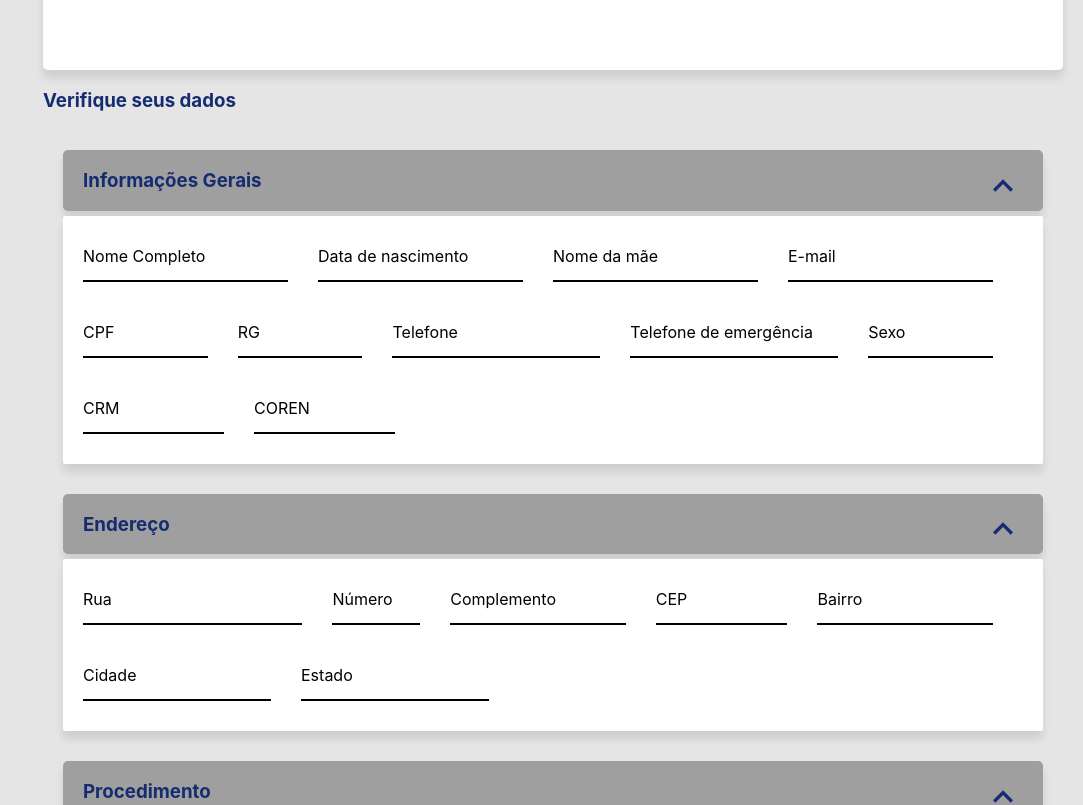
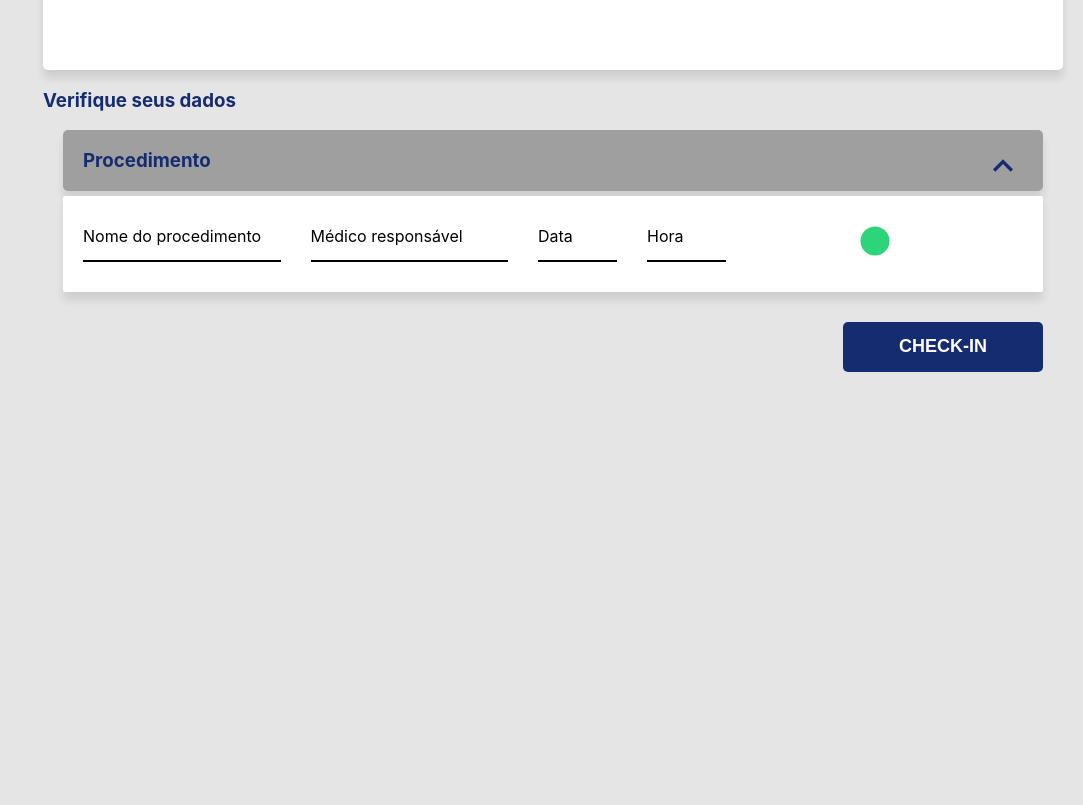
Before and after one commit to DoTTa0/TCC, a React (Vite) app in the folder client/: page /checkin in a window 1280 px wide. Shown: the part 1340-2145 px from the top of the page, without its empty margins (197-1280 px from the left). After the commit the page ends 1757 px from the top, so only its background shows below. Built offline with nearby package versions, Linux system fonts and the light colour scheme.

Commit message:
feat: lógica de da tela de detalhe de usuário

```diff
--- a/client/src/components/InputComponent/index.tsx
+++ b/client/src/components/InputComponent/index.tsx
@@ -6,18 +6,22 @@ interface InputComponentProps {
     required?: boolean;
     type?: string;
     value: string;
-    setValue: Dispatch<React.SetStateAction<string>>;
+    // eslint-disable-next-line @typescript-eslint/no-explicit-any
+    setValue: Dispatch<React.SetStateAction<any>>;
+    // eslint-disable-next-line @typescript-eslint/no-explicit-any
+    object?: any;
+    nameObject: string;
 }
 
 
-const InputComponent: React.FC<InputComponentProps> = ({ title, required = true, type = 'text', value, setValue }) =>{
+const InputComponent: React.FC<InputComponentProps> = ({ title, required = true, type = 'text', value, setValue, object, nameObject = '' }) =>{
     return(
         <Main>
             <Input
             required={required}
             type={type}
             value={value}
-            onChange={(event) => setValue(event.target.value)} />
+            onChange={(event) => setValue({...object, [nameObject]: event.target.value})} />
             <Label>{title}</Label>
         </Main>
 
--- a/client/src/components/UserProfile/index.tsx
+++ b/client/src/components/UserProfile/index.tsx
@@ -1,84 +1,100 @@
-import { useState } from "react";
+import { Dispatch } from "react";
 import ExpandableComponent from "../ExpandableComponent";
 import InputComponent from "../InputComponent";
 import { DivFormInfo, FormInfo, FormInfoItem, UserProfileMain } from "./styles";
+import IUser from "../../interfaces/IUser";
+import IAddress from "../../interfaces/IAddress";
 
-const UserProfile = () => {
-    const [name, setName] = useState('');
+interface UserProfileProps {
+    getUserType?: number;
+    user: IUser;
+    setUser: Dispatch<React.SetStateAction<IUser>>;
+    address: IAddress;
+    setAddress: Dispatch<React.SetStateAction<IAddress>>;
+}
+
+const UserProfile: React.FC<UserProfileProps> = ({user, setUser, address, setAddress, getUserType = Number(localStorage.getItem('userType'))}) => {
+
     return (
         <UserProfileMain>
             <ExpandableComponent title='Informações Gerais'>
                 <FormInfo>
                     <DivFormInfo>
                         <FormInfoItem width='25%'>
-                            <InputComponent title='Nome Completo' value={name} setValue={setName}/>
+                            <InputComponent title='Nome Completo' value={user.name} object={user} nameObject={'name'} setValue={setUser}/>
                         </FormInfoItem>
                         <FormInfoItem width='25%'>
-                            <InputComponent title='Data de nascimento' value={name} setValue={setName}/>
+                            <InputComponent title='Data de nascimento' value={user.birthDate} object={user} nameObject={'birthDate'} setValue={setUser}/>
                         </FormInfoItem>
                         <FormInfoItem width='25%'>
-                            <InputComponent title='Nome da mãe' value={name} setValue={setName}/>
+                            <InputComponent title='Nome da mãe' value={user.nameMother} object={user} nameObject={'nameMother'} setValue={setUser}/>
                         </FormInfoItem>
                         <FormInfoItem width='25%'>
-                            <InputComponent title='E-mail' value={name} setValue={setName}/>
+                            <InputComponent title='E-mail' value={user.email} object={user} nameObject={'email'} setValue={setUser}/>
                         </FormInfoItem>
                     </DivFormInfo>
                     <DivFormInfo>
                         <FormInfoItem width='15%'>
-                            <InputComponent title='CPF' value={name} setValue={setName}/>
+                            <InputComponent title='CPF' value={user.cpf} object={user} nameObject={'cpf'} setValue={setUser}/>
                         </FormInfoItem>
                         <FormInfoItem width='15%'>
-                            <InputComponent title='RG' value={name} setValue={setName}/>
+                            <InputComponent title='RG' value={user.rg} object={user} nameObject={'rg'} setValue={setUser}/>
                         </FormInfoItem>
                         <FormInfoItem width='25%'>
-                            <InputComponent title='Telefone' value={name} setValue={setName}/>
+                            <InputComponent title='Telefone' value={user.phone} object={user} nameObject={'phone'} setValue={setUser}/>
                         </FormInfoItem>
                         <FormInfoItem width='25%'>
-                            <InputComponent title='Telefone de emergência' value={name} setValue={setName}/>
+                            <InputComponent title='Telefone de emergência'value={user.phone} object={user} nameObject={'phone'} setValue={setUser}/>
                         </FormInfoItem>
                         <FormInfoItem width='15%'>
-                            <InputComponent title='Sexo' value={name} setValue={setName}/>
+                            <InputComponent title='Sexo' value={user.gender} object={user} nameObject={'gender'} setValue={setUser}/>
                         </FormInfoItem>
                     </DivFormInfo>
-                    <DivFormInfo>
-                        <FormInfoItem width='15%'>
-                            <InputComponent title='CRM' value={name} setValue={setName}/>
-                        </FormInfoItem>
-                        <FormInfoItem width='15%'>
-                            <InputComponent title='COREN' value={name} setValue={setName}/>
-                        </FormInfoItem>
-                    </DivFormInfo>
+                    { getUserType !== 4 &&
+                        <DivFormInfo>
+                        { (getUserType  === 1  || getUserType  === 2) &&
+                            <FormInfoItem width='15%'>
+                                <InputComponent title='CRM' value={user.crm} object={user} nameObject={'crm'} setValue={setUser}/>
+                            </FormInfoItem>
+                        }
+                       {(getUserType  === 1  || getUserType  === 3) &&
+                            <FormInfoItem width='15%'>
+                                <InputComponent title='COREN' value={user.coren} object={user} nameObject={'coren'} setValue={setUser}/>
+                            </FormInfoItem>
+                        }
+                    </DivFormInfo>}
                 </FormInfo>
             </ExpandableComponent>
+            { getUserType === 4 &&
             <ExpandableComponent title='Endereço'>
                 <FormInfo>
                     <DivFormInfo>
                         <FormInfoItem width='25%'>
-                            <InputComponent title='Rua' value={name} setValue={setName}/>
+                            <InputComponent title='Rua' value={address.street ?? ''} object={address} nameObject={'street'} setValue={setAddress}/>
                         </FormInfoItem>
                         <FormInfoItem width='10%'>
-                            <InputComponent title='Número' value={name} setValue={setName}/>
+                            <InputComponent title='Número' value={address.number ?? ''} object={address} nameObject={'number'} setValue={setAddress}/>
                         </FormInfoItem>
                         <FormInfoItem width='20%'>
-                            <InputComponent title='Complemento' value={name} setValue={setName}/>
+                            <InputComponent title='Complemento' value={address.complement ?? ''} object={address} nameObject={'complement'} setValue={setAddress}/>
                         </FormInfoItem>
                         <FormInfoItem width='15%'>
-                            <InputComponent title='CEP' value={name} setValue={setName}/>
+                            <InputComponent title='CEP' value={address.cep ?? ''} object={address} nameObject={'cep'} setValue={setAddress}/>
                         </FormInfoItem>
-                        <FormInfoItem width='20%'>
-                            <InputComponent title='Bairro' value={name} setValue={setName}/>
-                        </FormInfoItem>
+                        {/* <FormInfoItem width='20%'>
+                            <InputComponent title='Bairro' value={user.address.} setValue={setName}/>
+                        </FormInfoItem> */}
                     </DivFormInfo>
                     <DivFormInfo>
                         <FormInfoItem width='20%'>
-                            <InputComponent title='Cidade' value={name} setValue={setName}/>
+                            <InputComponent title='Cidade' value={address.city ?? ''} object={address} nameObject={'city'} setValue={setAddress}/>
                         </FormInfoItem>
                         <FormInfoItem width='20%'>
-                            <InputComponent title='Estado' value={name} setValue={setName}/>
+                            <InputComponent title='Estado' value={address.state ?? ''} object={address} nameObject={'state'} setValue={setAddress}/>
                         </FormInfoItem>
                     </DivFormInfo>
                 </FormInfo>
-            </ExpandableComponent>
+            </ExpandableComponent>}
 
         </UserProfileMain>
     )
--- /dev/null
+++ b/client/src/interfaces/IAddress.ts
@@ -0,0 +1,11 @@
+interface IAddress {
+    id: number;
+    street: string;
+    number: string;
+    city: string;
+    state: string;
+    cep: string;
+    complement: string
+}
+
+export default IAddress;
--- /dev/null
+++ b/client/src/interfaces/IUser.ts
@@ -0,0 +1,18 @@
+import IAddress from "./IAddress";
+
+interface IUser {
+    id: number;
+    name: string;
+    birthDate: string;
+    phone: string;
+    coren: string;
+    email: string;
+    gender: string;
+    cpf: string;
+    rg: string;
+    nameMother: string;
+    crm: string;
+    address?: IAddress;
+}
+
+export default IUser;
--- a/client/src/pages/Checkin/index.tsx
+++ b/client/src/pages/Checkin/index.tsx
@@ -4,7 +4,7 @@ import { RxCross2 } from "react-icons/rx";
 import { PiWarningCircleFill } from "react-icons/pi";
 import { useState } from "react";
 import TitleComponent from "../../components/TitleComponent";
-import UserProfile from "../../components/UserProfile";
+// import UserProfile from "../../components/UserProfile";
 import MedicalProcedureCheckin from "../../components/MedicalProcedureCheckin";
 import ButtonComponent from "../../components/ButtonComponent";
 
@@ -51,7 +51,7 @@ const CheckinPage = () => {
                 { isInit &&
                 <>
                     <SubTitle>Verifique seus dados</SubTitle>
-                    <UserProfile />
+                    {/* <UserProfile /> */}
                     <MedicalProcedureCheckin />
                     <DivButton>
                         <ButtonComponent text='Check-in'/>
--- a/client/src/pages/MedicalProceduresDetails/index.tsx
+++ b/client/src/pages/MedicalProceduresDetails/index.tsx
@@ -1,18 +1,18 @@
-import { useState } from "react";
-import ExpandableComponent from "../../components/ExpandableComponent";
-import InputComponent from "../../components/InputComponent";
-import TitleComponent from "../../components/TitleComponent";
-import { Button, ButtonIcon, Checkin, CheckinLabel, DivButton, DivExamesInfo, DivFormInfo, ExamesInfo, FormInfo, FormInfoItem, MedicalProceduresDetailsMain } from "./styles";
-import { FaCircle } from "react-icons/fa";
-import { IoIosAddCircle } from "react-icons/io";
-import TextAreaComponent from "../../components/TextAreaComponent";
+// import { useState } from "react";
+// import ExpandableComponent from "../../components/ExpandableComponent";
+// import InputComponent from "../../components/InputComponent";
+// import TitleComponent from "../../components/TitleComponent";
+// import { Button, ButtonIcon, Checkin, CheckinLabel, DivButton, DivExamesInfo, DivFormInfo, ExamesInfo, FormInfo, FormInfoItem, MedicalProceduresDetailsMain } from "./styles";
+// import { FaCircle } from "react-icons/fa";
+// import { IoIosAddCircle } from "react-icons/io";
+// import TextAreaComponent from "../../components/TextAreaComponent";
 
 const MedicalProceduresDetails = () => {
-    const [name, setName] = useState('');
-    const bool = true;
+    // const [name, setName] = useState('');
+    // const bool = true;
     return (
         <div className="page">
-            <MedicalProceduresDetailsMain>
+            {/* <MedicalProceduresDetailsMain>
                 <TitleComponent title='Detalhes do procedimento' />
                 <ExpandableComponent title='Informações Gerais'>
                     <FormInfo>
@@ -138,7 +138,7 @@ const MedicalProceduresDetails = () => {
                         Salvar
                     </Button>
                 </DivButton>
-            </MedicalProceduresDetailsMain>
+            </MedicalProceduresDetailsMain> */}
         </div>
     )
 }
--- a/client/src/pages/Users/index.tsx
+++ b/client/src/pages/Users/index.tsx
@@ -29,8 +29,6 @@ const UsersPage = () => {
             .catch(error => error.response)
             .then(response => response);
 
-            console.log(allUsers);
-
         // eslint-disable-next-line @typescript-eslint/no-explicit-any
         const response: ListUser[] = allUsers.data.map((item: any) => {
             const res = {
@@ -49,8 +47,6 @@ const UsersPage = () => {
     }
 
 
-
-
     return (
         <div className="page">
             <UsersMain>
```
Also changed, not shown: client/src/interfaces/Request/IAddressRequest.ts (added, +8 -0 lines), client/src/interfaces/Request/IUserRequest.ts (added, +15 -0 lines), client/src/pages/MedicalProcedures/index.tsx (+3 -6 lines), client/src/pages/UserDetails/index.tsx (+58 -3 lines).
